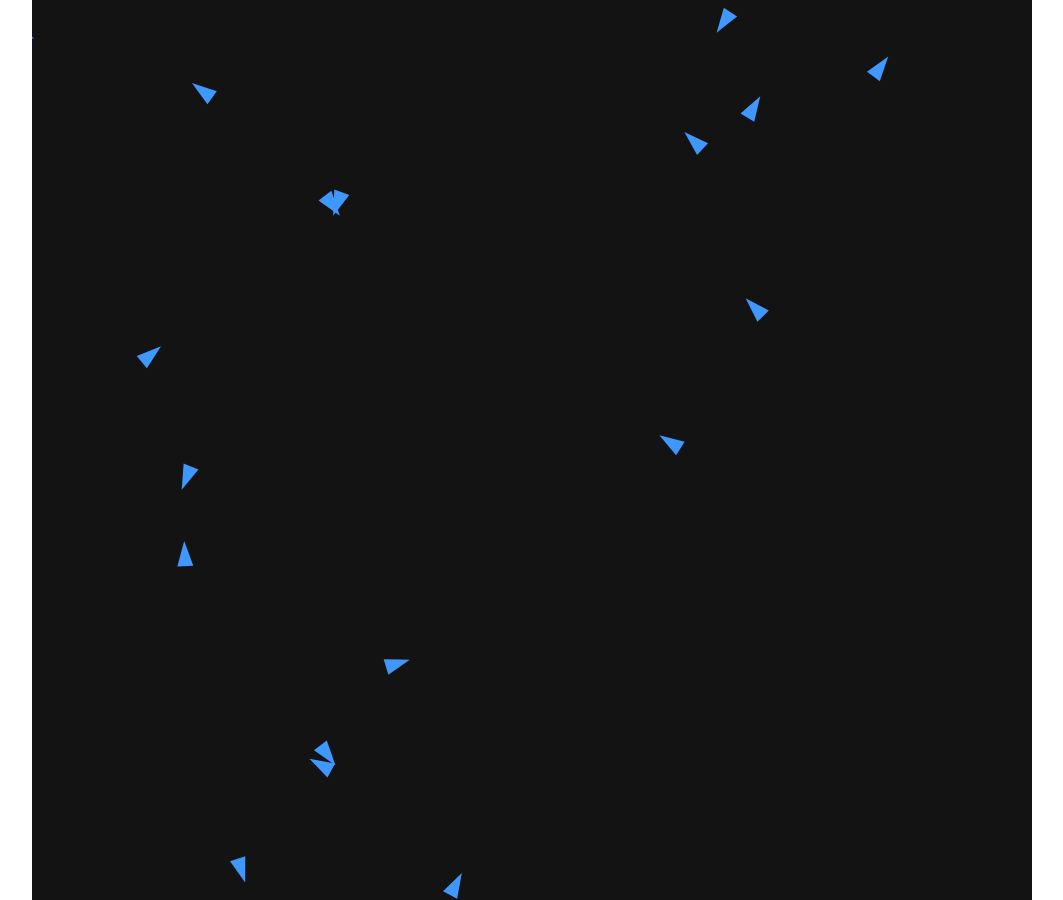
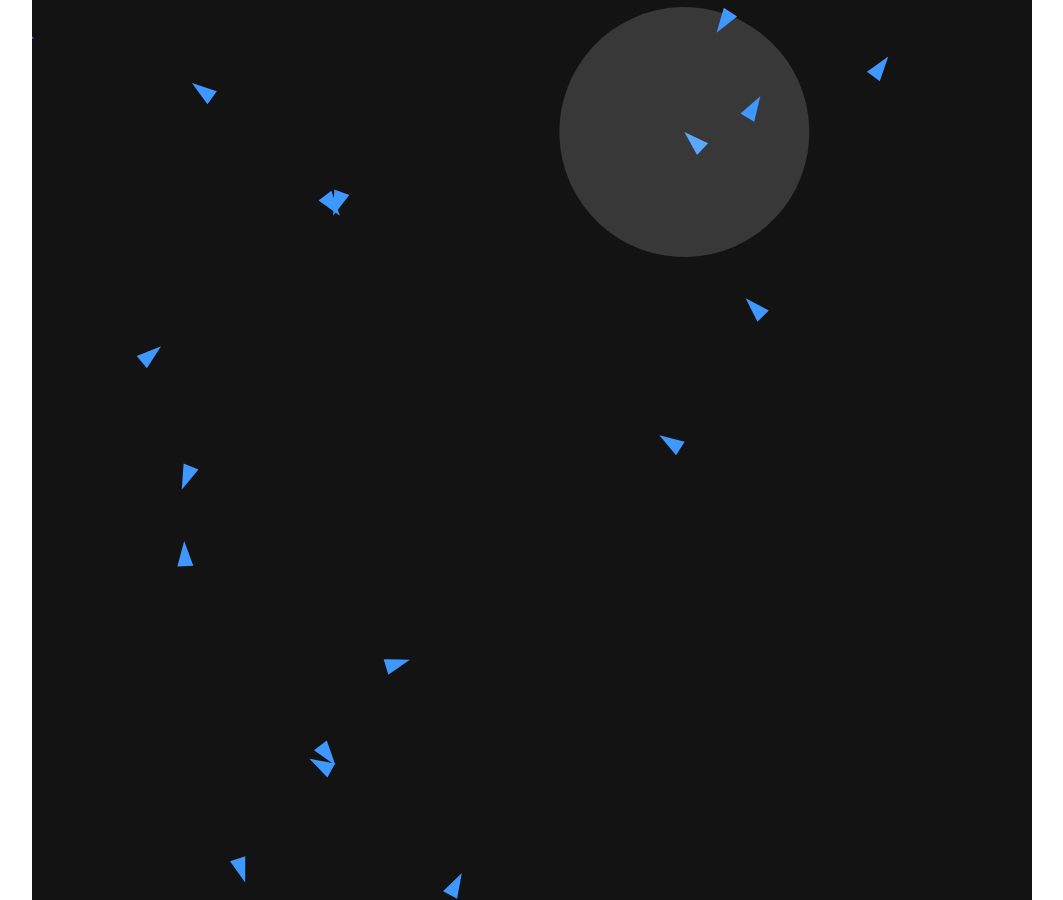
Before and after one commit to jscholar/BoidProject, a plain HTML site: page index.html in a window 1280 px wide. Shown: the whole page, without its empty margins (108-1171 px from the left). Drawn offline with Linux system fonts and the light colour scheme.

Commit message:
added FOV display for boids

```diff
--- a/boid.js
+++ b/boid.js
@@ -2,8 +2,11 @@ import { WORLD } from "./world.js"
 
 // Boid object
 class Boid {
-    constructor(id) {
+    constructor({ id, isHighlighted }) {
         this.id = id;
+        this.FOVEnabled;
+
+
         // Model position
         this.positionX = (Math.random() * WORLD.CANVAS_WIDTH);
         this.positionY = (Math.random() * WORLD.CANVAS_HEIGHT);
@@ -12,6 +15,9 @@ class Boid {
         this.velocityX = Math.random() * (Math.random() < 0.5 ? -1 : 1);
         this.velocityY = Math.random() * (Math.random() < 0.5 ? -1 : 1);
 
+        // Model field of vision
+        this.range = 250;
+
         // Add the element to DOM
         this.boidElement = document.createElement("div");
         this.boidElement.setAttribute("id", "boid" + this.id);
@@ -19,6 +25,11 @@ class Boid {
         document.getElementById("canvas").appendChild(this.boidElement);
 
         this.randomizeValues();
+
+        // Determines whether to draw FOV or other details
+        if (isHighlighted) {
+            this.toggleFOV();
+        }
     }
 
     randomizeValues() {
@@ -65,12 +76,30 @@ class Boid {
         }
     }
 
+    toggleFOV() {
+        if (!this.FOVEnabled) {
+            this.FOVElement = document.createElement("div");
+            this.FOVElement.classList.add("FOV");
+            this.FOVElement.style.width = `${this.range}px`;
+            this.FOVElement.style.height = `${this.range}px`;
+            this.boidElement.appendChild(this.FOVElement);
+        } else {
+            this.FOVElement.remove();
+        }
+
+        this.FOVEnabled = !this.FOVEnabled
+    }
+
     /**
      * Display boid into the DOM
      */
     drawBoid() {
         let ztransform = -Math.atan2(this.velocityY, this.velocityX);
         this.boidElement.style.transform = `translate(${this.positionX}px, ${this.positionY}px) rotateZ(${ztransform}rad)`;
+
+        if (this.highlighted) {
+            this.drawFOV();
+        }
     }
 
     logBoidDetails() {
@@ -80,6 +109,15 @@ class Boid {
         console.log("velocity x: " + this.velocityX);
         console.log("velocity y: " + this.velocityY);
     }
+
+    /**
+     * Draws FOV circle
+     */
+    drawFOV() {
+        if (!this.FOVEnabled || !this.FOVElement) return;
+
+        this.FOVElement.style.transform = `translate(${this.positionX}px, ${this.positionY}px)`;
+    }
 }
 
 export { Boid };
--- a/index.js
+++ b/index.js
@@ -17,7 +17,8 @@ function init() {
      * Initialize Boids
      */
     for (let i = 0; i < WORLD.NUM_BOIDS; i++) {
-        const boid = new Boid(i);
+        const isHighlighted = i === 0;
+        const boid = new Boid({ id: i, isHighlighted });
         boid.updateBoid();
     }
 
--- a/styles.css
+++ b/styles.css
@@ -28,3 +28,9 @@ body {
     background-color: #131313;
     overflow: hidden;
 }
+
+.FOV {
+  background-color: rgba(255, 255, 255, 0.158);
+  transform: translate(-50%, -50%);
+  border-radius: 50%;
+}
```
